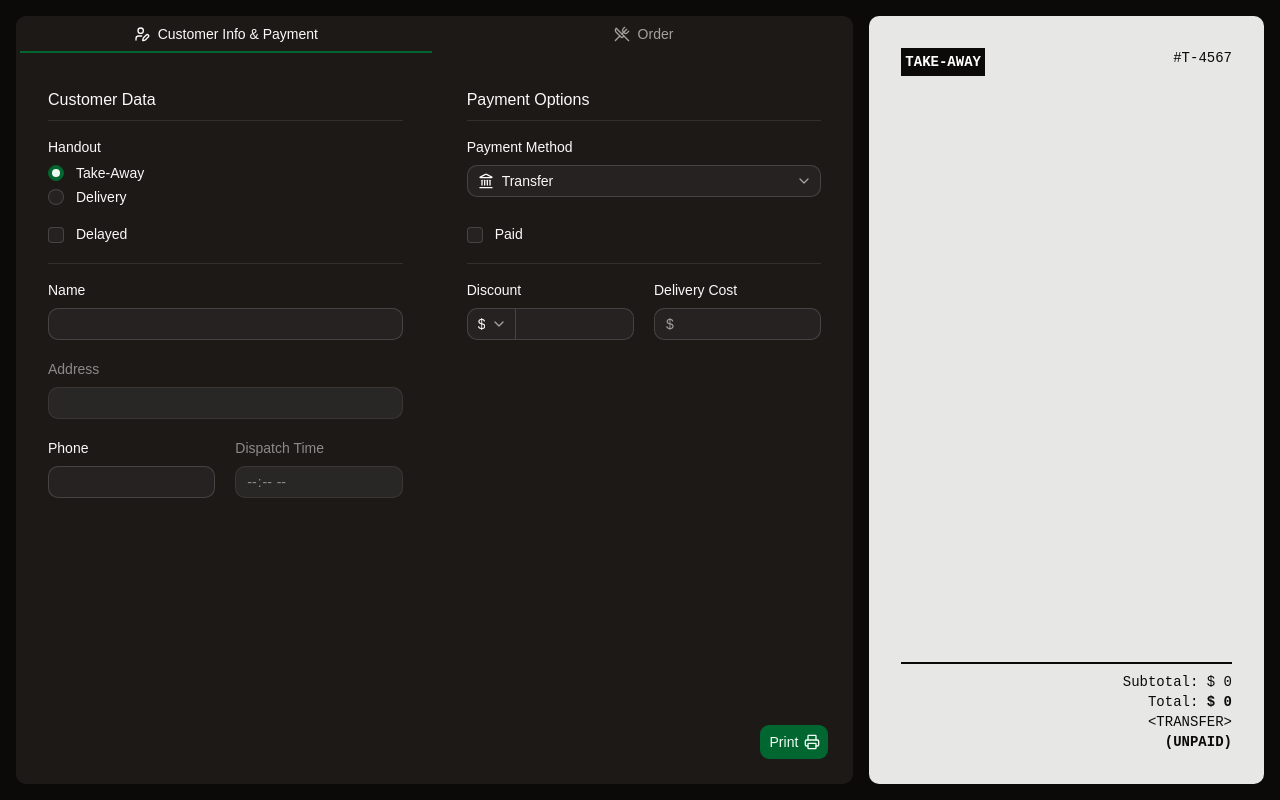
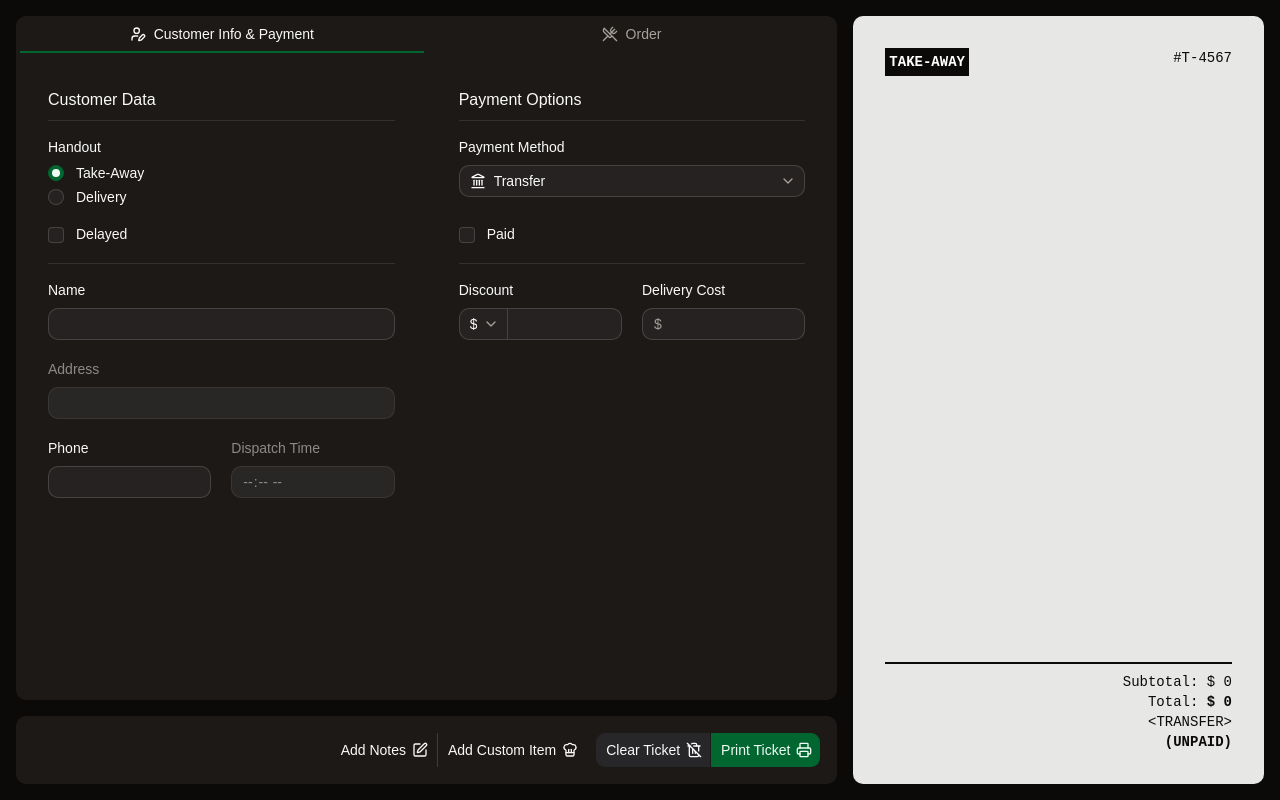
Before and after one commit to kikedose/ticket-gen-v2, a React (Vite) app: page /ticket in a window 1280 px wide. Built offline with nearby package versions, Linux system fonts and the light colour scheme.

Commit message:
wip: added ticket action buttons

```diff
--- /dev/null
+++ b/src/routes/(ticket)/-ticket-actions/index.tsx
@@ -0,0 +1,43 @@
+import { useNavigate } from '@tanstack/react-router';
+import { ChefHat, Printer, SquarePen, TrashOff } from 'lucide-react';
+import { Button } from '~/components/ui/button';
+import {
+  ButtonGroup,
+  ButtonGroupSeparator,
+} from '~/components/ui/button-group';
+
+export default function TicketActions() {
+  const navigate = useNavigate();
+
+  return (
+    <div className="bg-popover rounded-lg p-4">
+      <ButtonGroup className="float-right">
+        <ButtonGroup>
+          <Button onClick={() => null} size="lg" variant="ghost">
+            Add Notes
+            <SquarePen data-icon="inline-end" />
+          </Button>
+
+          <ButtonGroupSeparator />
+
+          <Button onClick={() => null} size="lg" variant="ghost">
+            Add Custom Item
+            <ChefHat data-icon="inline-end" />
+          </Button>
+        </ButtonGroup>
+
+        <ButtonGroup>
+          <Button onClick={() => null} size="lg" variant="secondary">
+            Clear Ticket
+            <TrashOff data-icon="inline-end" />
+          </Button>
+
+          <Button onClick={() => navigate({ to: '/print' })} size="lg">
+            Print Ticket
+            <Printer data-icon="inline-end" />
+          </Button>
+        </ButtonGroup>
+      </ButtonGroup>
+    </div>
+  );
+}
--- a/src/routes/(ticket)/-ticket-form/index.tsx
+++ b/src/routes/(ticket)/-ticket-form/index.tsx
@@ -1,14 +1,10 @@
-import { useNavigate } from '@tanstack/react-router';
-import { Printer, UserPen, UtensilsCrossed } from 'lucide-react';
-import { Button } from '~/components/ui/button';
+import { UserPen, UtensilsCrossed } from 'lucide-react';
 import { Tabs, TabsContent, TabsList, TabsTrigger } from '~/components/ui/tabs';
 import CustomerData from './customer-data';
 import PaymentOptions from './payment-options';
 import ProductSelector from './product-selector';
 
 export default function TicketForm() {
-  const navigate = useNavigate();
-
   return (
     <div className="bg-popover relative flex h-full flex-col overflow-hidden rounded-lg">
       <Tabs defaultValue="customer" className="flex h-full flex-col">
@@ -48,15 +44,6 @@ export default function TicketForm() {
           <ProductSelector />
         </TabsContent>
       </Tabs>
-
-      <Button
-        onClick={() => navigate({ to: '/print' })}
-        className="absolute right-6 bottom-6"
-        size="lg"
-      >
-        Print
-        <Printer data-icon="inline-end" />
-      </Button>
     </div>
   );
 }
--- a/src/routes/(ticket)/ticket.index.tsx
+++ b/src/routes/(ticket)/ticket.index.tsx
@@ -1,6 +1,7 @@
 import { createFileRoute } from '@tanstack/react-router';
 import TicketPreview from './-ticket-preview';
 import TicketForm from './-ticket-form';
+import TicketActions from './-ticket-actions';
 
 export const Route = createFileRoute('/(ticket)/ticket/')({
   component: RouteComponent,
@@ -9,12 +10,13 @@ export const Route = createFileRoute('/(ticket)/ticket/')({
 // oxlint-disable-next-line only-export-components
 function RouteComponent() {
   return (
-    <main className="flex h-svh w-full flex-row">
-      <section className="w-2/3 py-4 pl-4">
+    <main className="flex h-svh w-full flex-row gap-4 p-4">
+      <section className="flex h-full w-2/3 flex-col gap-4">
         <TicketForm />
+        <TicketActions />
       </section>
 
-      <section className="h-full w-1/3 p-4">
+      <section className="h-full w-1/3">
         <TicketPreview />
       </section>
     </main>
```
